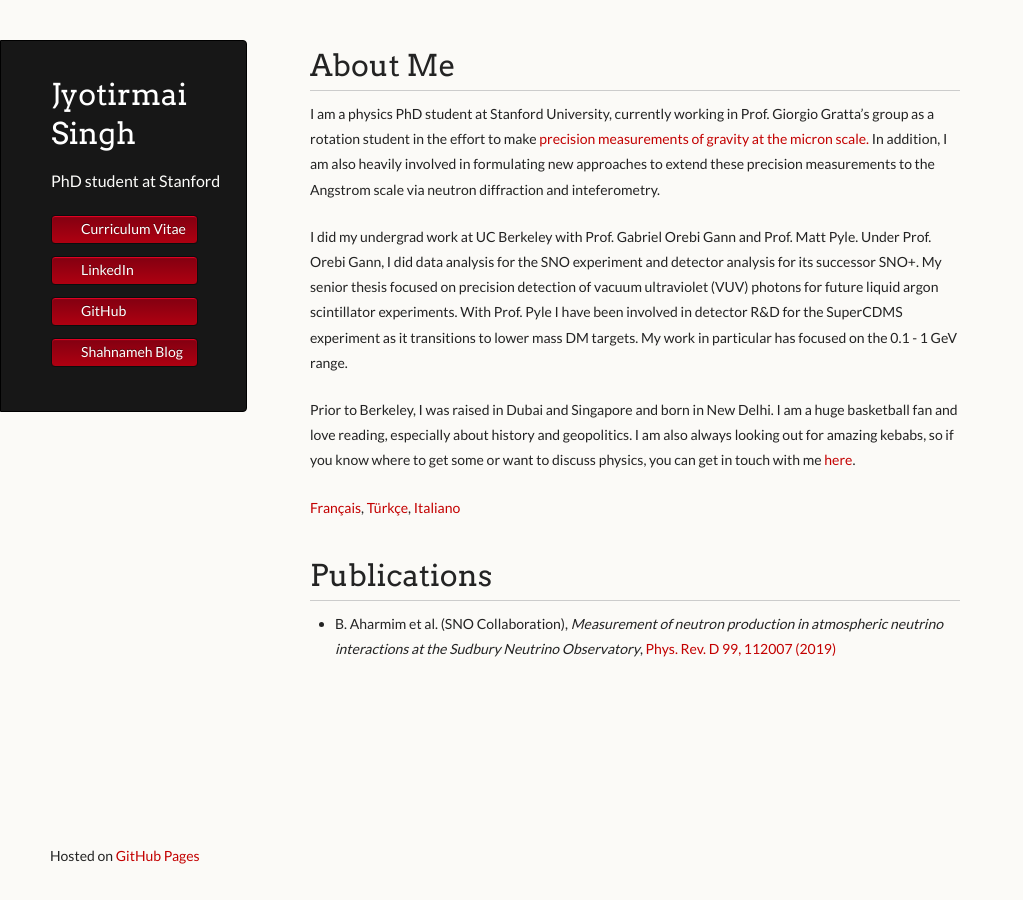
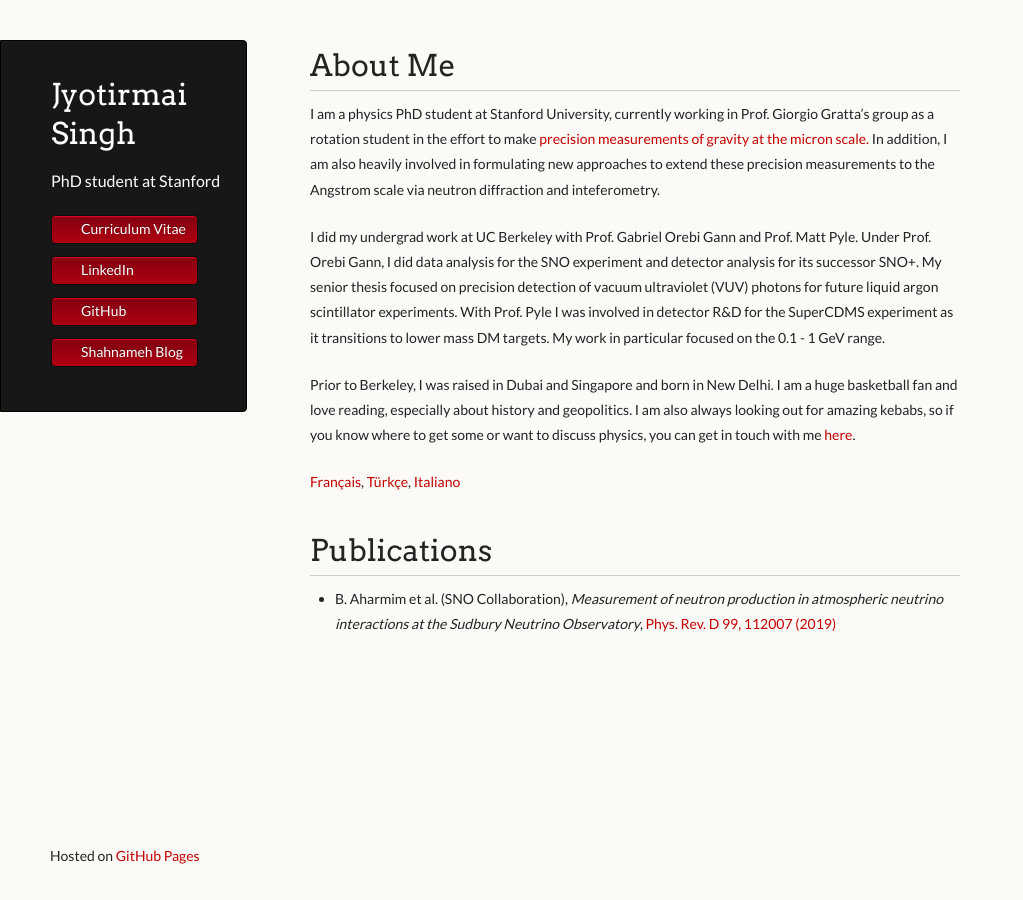
Before and after one commit to joe-singh/joe-singh.github.io, a Jekyll site: the page built from index.md, in a window 1280 px wide. Shown: the whole page, without its empty margins (0-1023 px from the left). Built offline with Jekyll 4.4.1, drawn with Linux system fonts in a browser that asks for light colours.

Commit message:
minor correction

```diff
--- a/index.md
+++ b/index.md
@@ -21,8 +21,8 @@ to extend these precision measurements to the Angstrom scale via neutron diffrac
 
 I did my undergrad work at UC Berkeley with Prof. Gabriel Orebi Gann and Prof. Matt Pyle. Under Prof. Orebi Gann, I did data analysis for the SNO
 experiment and detector analysis for its successor SNO+. My senior thesis focused on precision detection of vacuum ultraviolet (VUV) photons for
-future liquid argon scintillator experiments. With Prof. Pyle I have been involved in detector R&D for the SuperCDMS experiment as it transitions to
-lower mass DM targets. My work in particular has focused on the 0.1 - 1 GeV range.
+future liquid argon scintillator experiments. With Prof. Pyle I was involved in detector R&D for the SuperCDMS experiment as it transitions to
+lower mass DM targets. My work in particular focused on the 0.1 - 1 GeV range.
 
 Prior to Berkeley, I was raised in Dubai and Singapore and born in New Delhi. I am a huge basketball fan and love reading, especially about history
 and geopolitics. I am also always looking out for amazing
```
